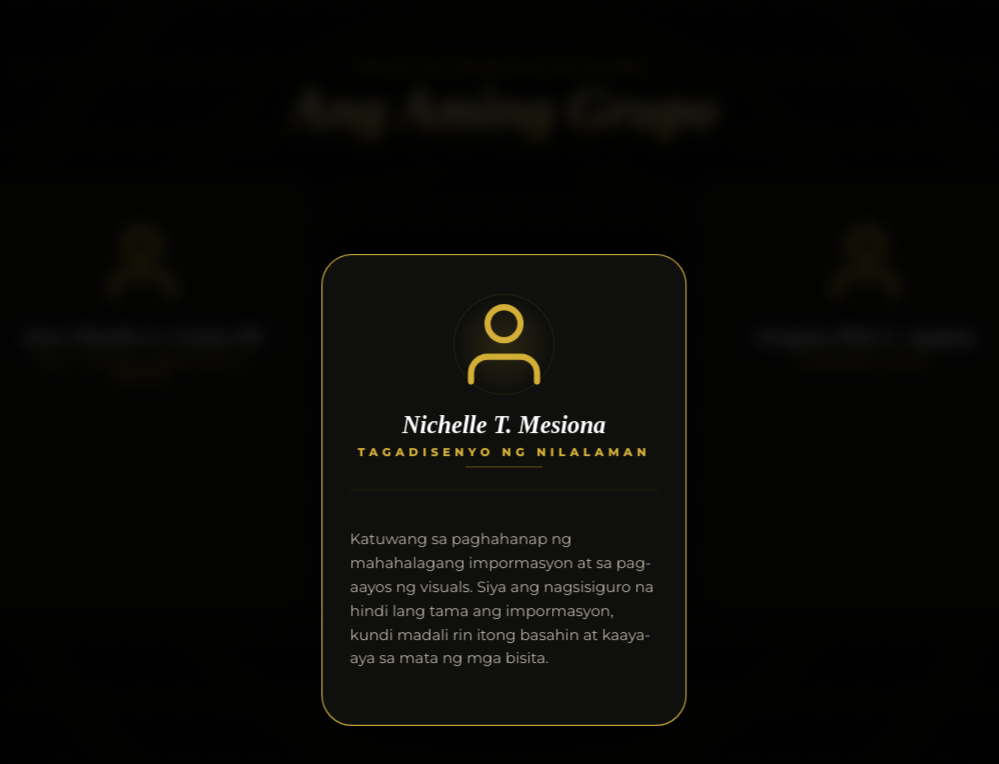
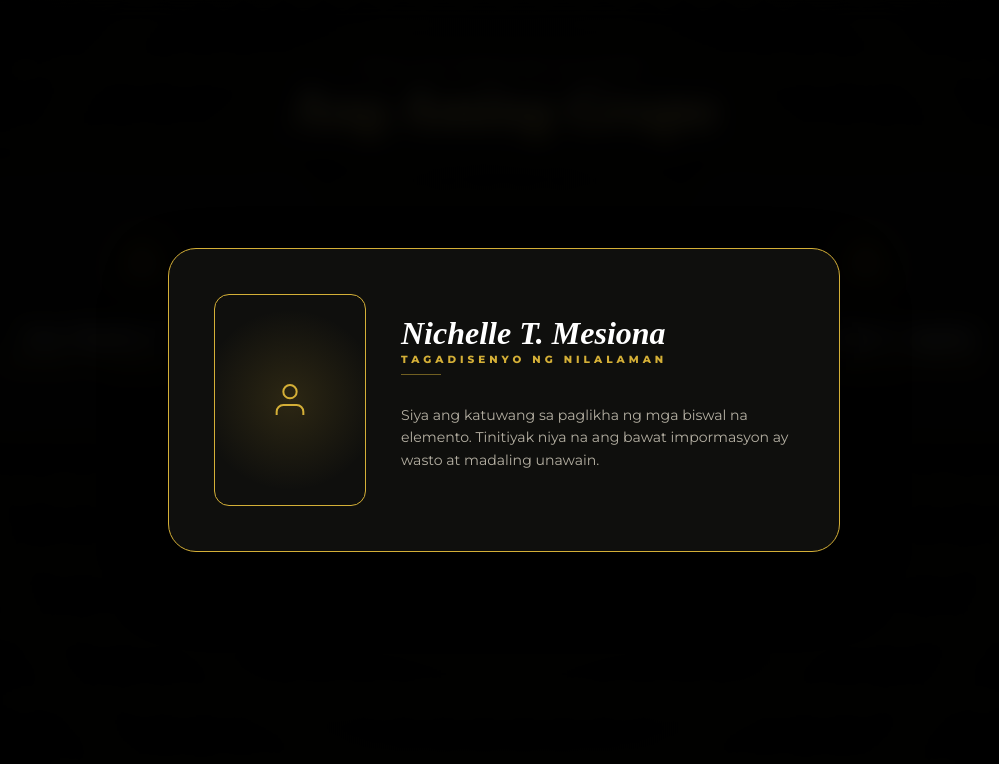
Before and after one commit to ZombieArmor9212/g-advocacy-site, a plain HTML site: page team.html in a window 1280 px wide. Both pictures are taken after a click on the element 640 px from the left and 305 px from the top of the page. Shown: the whole page, without its empty margins (136-1135 px from the left). Drawn offline with Linux system fonts and the light colour scheme; a web font is replaced by a local one.

Commit message:
Update team.html

```diff
--- a/team.html
+++ b/team.html
@@ -9,8 +9,8 @@
             --accent: #d4af37;
             --bg: #0a0a08;
             --glass-border: rgba(212, 175, 55, 0.2);
-            --glass-dark: rgba(20, 20, 18, 0.9);
-            --fluid-curve: cubic-bezier(0.4, 0, 0.2, 1);
+            --glass-dark: rgba(20, 20, 18, 0.95);
+            --fluid-curve: cubic-bezier(0.19, 1, 0.22, 1);
         }
 
         body {
@@ -31,98 +31,126 @@
             z-index: -1; opacity: 0.5;
         }
 
-        /* --- TOAST --- */
-        .toast-notification {
-            position: fixed; top: 25px; right: -350px;
-            width: 280px; background: var(--glass-dark);
-            backdrop-filter: blur(15px); border: 1px solid var(--glass-border);
-            border-left: 4px solid var(--accent); border-radius: 16px;
-            padding: 15px 20px; z-index: 5000;
-            display: flex; align-items: center; gap: 15px;
-            box-shadow: 0 15px 35px rgba(0,0,0,0.5);
-            transition: transform 0.7s var(--fluid-curve);
-            cursor: pointer;
+        /* --- STARTUP ANIMATIONS --- */
+        .title-section {
+            text-align: center;
+            margin-top: 60px;
+            opacity: 0;
+            transform: translateY(-20px);
+            animation: fadeInDown 1.2s var(--fluid-curve) forwards;
         }
 
-        .toast-notification.show { transform: translateX(-375px); }
-
-        .toast-icon { background: rgba(212, 175, 55, 0.1); padding: 8px; border-radius: 10px; display: flex; }
-
-        /* --- TITLE --- */
-        .title-section { text-align: center; margin-top: 60px; opacity: 0; animation: revealTitle 1.2s var(--fluid-curve) forwards; }
+        @keyframes fadeInDown {
+            to { opacity: 1; transform: translateY(0); }
+        }
 
         h1 {
             font-family: 'Playfair Display', serif; font-size: clamp(2rem, 6vw, 3.5rem);
             font-weight: 900; font-style: italic; margin: 0;
             background: linear-gradient(to bottom, #fffaf0, #d4af37);
             -webkit-background-clip: text; -webkit-text-fill-color: transparent;
-            filter: drop-shadow(0 8px 12px rgba(0,0,0,0.5));
         }
-
         .title-tag { font-size: 0.7rem; letter-spacing: 5px; text-transform: uppercase; color: var(--accent); margin-bottom: 3px; font-weight: 700; }
 
-        /* --- CARDS GRID --- */
         .container { display: flex; flex-wrap: wrap; justify-content: center; gap: 30px; padding: 40px 20px; width: 100%; max-width: 1200px; }
 
+        /* --- CARD BASE --- */
         .card {
             background: rgba(20, 20, 18, 0.7); backdrop-filter: blur(20px);
             border: 1px solid var(--glass-border); border-radius: 28px;
             padding: 35px 25px; width: 280px; text-align: center; cursor: pointer;
-            z-index: 1; opacity: 0; transform: translateY(30px);
-            transition: transform 0.4s var(--fluid-curve),
-                        box-shadow 0.4s ease,
-                        border-color 0.4s ease,
-                        opacity 0.4s ease;
+            z-index: 1;
+            display: flex; flex-direction: column; align-items: center;
+            position: relative;
+
+            /* Initial state for startup animation */
+            opacity: 0;
+            transform: translateY(40px) scale(0.9);
+            transition: transform 0.8s var(--fluid-curve), opacity 0.6s ease, border-color 0.4s ease, box-shadow 0.4s ease;
         }
 
-        .member-name { font-family: 'Playfair Display', serif; font-weight: 900; font-style: italic; font-size: 1.4rem; margin: 15px 0 5px 0; color: #ffffff; }
-        .member-role { font-size: 0.65rem; letter-spacing: 4px; text-transform: uppercase; color: var(--accent); font-weight: 800; }
-        .member-role::after { content: ""; display: block; width: 25%; height: 1px; background: var(--accent); margin: 6px auto; opacity: 0.4; }
+        /* Class added by JS on load */
+        .card.reveal {
+            opacity: 1;
+            transform: translateY(0) scale(1);
+        }
 
-        .card:hover:not(.active) { transform: translateY(-10px); border-color: var(--accent); box-shadow: 0 20px 40px rgba(0,0,0,0.6); }
+        .card:hover:not(.active) { transform: translateY(-10px); border-color: var(--accent); }
 
-        .card.active { z-index: 2000; background: #0f0f0d; border-color: var(--accent); cursor: default; }
+        /* --- PASSPORT ACTIVE STATE --- */
+        .card.active {
+            width: 580px;
+            flex-direction: row;
+            text-align: left;
+            align-items: center;
+            padding: 45px;
+            cursor: default;
+            z-index: 2000;
+            background: #0f0f0d;
+            border-color: var(--accent);
+            box-shadow: 0 30px 60px rgba(0,0,0,0.8);
+            position: fixed;
+            top: 50%; left: 50%;
+            margin: 0;
+            opacity: 1; /* Ensure it stays visible */
+        }
 
         .avatar-glow {
-            width: 90px; height: 90px; background: radial-gradient(circle, rgba(212, 175, 55, 0.15) 0%, transparent 70%);
-            border-radius: 50%; margin: 0 auto 5px; display: flex; align-items: center; justify-content: center;
-            border: 1px solid rgba(212, 175, 55, 0.1); transition: 0.4s var(--fluid-curve);
+            width: 90px; height: 90px;
+            background: radial-gradient(circle, rgba(212, 175, 55, 0.15) 0%, transparent 70%);
+            border-radius: 15px;
+            display: flex; align-items: center; justify-content: center;
+            border: 1px solid rgba(212, 175, 55, 0.2);
+            transition: all 0.8s var(--fluid-curve);
+            flex-shrink: 0;
         }
 
-        /* --- REVEALED INFO --- */
+        .active .avatar-glow {
+            width: 150px; height: 210px;
+            margin-right: 35px;
+            border: 1px solid var(--accent);
+        }
+
+        .member-info-wrapper { flex-grow: 1; }
+
+        .member-name {
+            font-family: 'Playfair Display', serif; font-weight: 900; font-style: italic;
+            font-size: 1.4rem; margin: 15px 0 5px 0; color: #ffffff;
+        }
+        .active .member-name { font-size: 2rem; margin: 0; line-height: 1.2; }
+
+        .member-role {
+            font-size: 0.65rem; letter-spacing: 4px; text-transform: uppercase;
+            color: var(--accent); font-weight: 800;
+        }
+        .member-role::after { content: ""; display: block; width: 40px; height: 1px; background: var(--accent); margin: 8px 0; opacity: 0.5; }
+        .card:not(.active) .member-role::after { margin: 8px auto; width: 20%; }
+
         .hidden-info {
             max-height: 0; overflow: hidden; opacity: 0;
-            transition: max-height 0.4s var(--fluid-curve), opacity 0.4s ease;
-            font-size: 0.85rem; color: #b5b0a3; line-height: 1.6; text-align: left;
+            font-size: 0.88rem; color: #b5b0a3; line-height: 1.6;
+            transition: all 0.5s ease;
         }
 
         .active .hidden-info {
-            max-height: 400px; opacity: 1; margin-top: 20px; padding-top: 20px;
-            border-top: 1px solid rgba(212, 175, 55, 0.1);
+            max-height: 400px; opacity: 1; margin-top: 15px;
         }
 
         #overlay {
             position: fixed; top: 0; left: 0; width: 100%; height: 100%;
-            background: rgba(0,0,0,0.8); backdrop-filter: blur(8px);
+            background: rgba(0,0,0,0.9); backdrop-filter: blur(12px);
             opacity: 0; visibility: hidden; z-index: 999;
-            transition: opacity 0.4s var(--fluid-curve), visibility 0.4s;
+            transition: 0.5s;
         }
         #overlay.show { opacity: 1; visibility: visible; }
 
-        @keyframes revealTitle { from { opacity: 0; transform: scale(0.98); } to { opacity: 1; transform: scale(1); } }
+        @media (max-width: 650px) {
+            .card.active { width: 90vw; flex-direction: column; text-align: center; padding: 30px; }
+            .active .avatar-glow { margin: 0 0 20px 0; width: 120px; height: 160px; }
+        }
     </style>
 </head>
 <body>
-
-    <div class="toast-notification" id="tipToast" onclick="hideToast()">
-        <div class="toast-icon">
-            <svg viewBox="0 0 24 24" width="20" height="20" fill="none" stroke="#d4af37" stroke-width="2" stroke-linecap="round" stroke-linejoin="round"><circle cx="12" cy="12" r="10"></circle><line x1="12" y1="16" x2="12" y2="12"></line><line x1="12" y1="8" x2="12.01" y2="8"></line></svg>
-        </div>
-        <div class="toast-content">
-            <h4 style="margin: 0; color: #fffaf0; font-size: 0.9rem;">Tip ng System</h4>
-            <p style="margin: 0; color: #c9c2b5; font-size: 0.75rem;">I-click ang mga card para sa detalye.</p>
-        </div>
-    </div>
 
     <div id="overlay"></div>
 
@@ -134,92 +162,117 @@
     <div class="container">
         <div class="card" onclick="toggleCard(this)">
             <div class="avatar-glow">
-                <svg viewBox="0 0 24 24" fill="none" stroke="#d4af37" stroke-width="1.5" stroke-linecap="round" stroke-linejoin="round"><path d="M20 21v-2a4 4 0 0 0-4-4H8a4 4 0 0 0-4 4v2"></path><circle cx="12" cy="7" r="4"></circle></svg>
+                <svg viewBox="0 0 24 24" width="40" height="40" fill="none" stroke="#d4af37" stroke-width="1.2"><path d="M20 21v-2a4 4 0 0 0-4-4H8a4 4 0 0 0-4 4v2"></path><circle cx="12" cy="7" r="4"></circle></svg>
             </div>
+            <div class="member-info-wrapper">
                 <div class="member-name">Jose Charito A. Cortez III</div>
-            <div class="member-role">Full-Stack Creator & Owner</div>
+                <div class="member-role">Punong Tagabuo at May-ari</div>
                 <div class="hidden-info">
-                <p><strong>Siya ang tanging gumawa ng kabuuan ng website na ito.</strong> Mula sa konsepto, coding ng logic, disenyo ng bawat pahina, hanggang sa pag-manage ng GitHub repository—siya ang mag-isang bumuo at nagpatakbo sa teknikal na aspeto ng proyekto. Siya ang nagsilbing "anchor" na binuhat ang lahat ng gawain upang maging matagumpay ang platform na ito.</p>
+                    <p>Siya ang tanging arkitekto ng buong platapormang ito. Mula sa pundasyon ng coding hanggang sa huling detalye ng disenyo, binuhat niya ang teknikal na aspeto ng proyekto.</p>
+                </div>
             </div>
         </div>
 
         <div class="card" onclick="toggleCard(this)">
             <div class="avatar-glow">
-                <svg viewBox="0 0 24 24" fill="none" stroke="#d4af37" stroke-width="1.5" stroke-linecap="round" stroke-linejoin="round"><path d="M20 21v-2a4 4 0 0 0-4-4H8a4 4 0 0 0-4 4v2"></path><circle cx="12" cy="7" r="4"></circle></svg>
+                <svg viewBox="0 0 24 24" width="40" height="40" fill="none" stroke="#d4af37" stroke-width="1.2"><path d="M20 21v-2a4 4 0 0 0-4-4H8a4 4 0 0 0-4 4v2"></path><circle cx="12" cy="7" r="4"></circle></svg>
             </div>
+            <div class="member-info-wrapper">
                 <div class="member-name">Nichelle T. Mesiona</div>
                 <div class="member-role">Tagadisenyo ng Nilalaman</div>
                 <div class="hidden-info">
-                <p>Katuwang sa paghahanap ng mahahalagang impormasyon at sa pag-aayos ng visuals. Siya ang nagsisiguro na hindi lang tama ang impormasyon, kundi madali rin itong basahin at kaaya-aya sa mata ng mga bisita.</p>
+                    <p>Siya ang katuwang sa paglikha ng mga biswal na elemento. Tinitiyak niya na ang bawat impormasyon ay wasto at madaling unawain.</p>
+                </div>
             </div>
         </div>
 
         <div class="card" onclick="toggleCard(this)">
             <div class="avatar-glow">
-                <svg viewBox="0 0 24 24" fill="none" stroke="#d4af37" stroke-width="1.5" stroke-linecap="round" stroke-linejoin="round"><path d="M20 21v-2a4 4 0 0 0-4-4H8a4 4 0 0 0-4 4v2"></path><circle cx="12" cy="7" r="4"></circle></svg>
+                <svg viewBox="0 0 24 24" width="40" height="40" fill="none" stroke="#d4af37" stroke-width="1.2"><path d="M20 21v-2a4 4 0 0 0-4-4H8a4 4 0 0 0-4 4v2"></path><circle cx="12" cy="7" r="4"></circle></svg>
             </div>
+            <div class="member-info-wrapper">
                 <div class="member-name">Gregory Kim C. Aquino</div>
-            <div class="member-role">Mananaliksik</div>
+                <div class="member-role">Mananaliksik ng Datos</div>
                 <div class="hidden-info">
-                <p>Siya ang naghahanap ng mga tamang impormasyon at datos. Siya rin ang tumutulong sa pag-iisip ng mga aspeto ng disenyo para maging malinaw at makabuluhan ang ating mensahe sa bawat Pilipino.</p>
+                    <p>Siya ang nagsisilbing gabay sa paghahanap ng katotohanan sa pamamagitan ng masusing pananaliksik at pagpapatunay ng datos.</p>
+                </div>
             </div>
         </div>
     </div>
 
     <script>
         const overlay = document.getElementById('overlay');
+        let activeCard = null;
+        let placeholder = document.createElement('div');
 
-        window.addEventListener('load', () => {
-            document.querySelectorAll('.card').forEach((card, i) => {
+        // --- STARTUP ANIMATION LOGIC ---
+        window.addEventListener('DOMContentLoaded', () => {
+            const cards = document.querySelectorAll('.card');
+            cards.forEach((card, index) => {
                 setTimeout(() => {
-                    card.style.opacity = '1';
-                    card.style.transform = 'translateY(0)';
-                }, 150 * (i + 1));
+                    card.classList.add('reveal');
+                }, 400 + (index * 200)); // Staggered delay
+            });
         });
 
-            setTimeout(() => {
-                const toast = document.getElementById('tipToast');
-                if(toast) {
-                    toast.classList.add('show');
-                    setTimeout(() => hideToast(), 6000);
-                }
-            }, 1000);
-        });
+        function toggleCard(card) {
+            if (card.classList.contains('active')) return;
 
-        function hideToast() {
-            const toast = document.getElementById('tipToast');
-            if(toast) toast.classList.remove('show');
-        }
+            activeCard = card;
+            const first = card.getBoundingClientRect();
 
-        function toggleCard(card) {
-            if (card.classList.contains('active')) {
-                closeActiveCard();
-                return;
-            }
-
-            closeActiveCard();
-            hideToast();
-
-            const rect = card.getBoundingClientRect();
-            const centerX = window.innerWidth / 2;
-            const centerY = window.innerHeight / 2;
-            const moveX = centerX - (rect.left + rect.width / 2);
-            const moveY = centerY - (rect.top + rect.height / 2);
+            placeholder.style.width = first.width + 'px';
+            placeholder.style.height = first.height + 'px';
+            card.after(placeholder);
 
             card.classList.add('active');
             overlay.classList.add('show');
-            card.style.transform = `translate(${moveX}px, ${moveY}px) scale(1.1)`;
             document.body.style.overflow = 'hidden';
+
+            const last = card.getBoundingClientRect();
+            const invertX = first.left - last.left;
+            const invertY = first.top - last.top;
+            const invertScaleW = first.width / last.width;
+            const invertScaleH = first.height / last.height;
+
+            card.style.transition = 'none';
+            card.style.transform = `translate(${invertX}px, ${invertY}px) scale(${invertScaleW}, ${invertScaleH})`;
+
+            requestAnimationFrame(() => {
+                card.style.transition = 'transform 0.8s var(--fluid-curve), background 0.4s, width 0.8s, padding 0.8s';
+                card.style.transform = 'translate(-50%, -50%) scale(1, 1)';
+            });
         }
 
         function closeActiveCard() {
-            const activeCard = document.querySelector('.card.active');
-            if (activeCard) {
-                activeCard.classList.remove('active');
-                activeCard.style.transform = `translate(0, 0) scale(1)`;
-            }
+            if (!activeCard) return;
+
+            const card = activeCard;
+            const first = card.getBoundingClientRect();
+
+            card.classList.remove('active');
+            card.style.position = 'absolute';
+            const last = placeholder.getBoundingClientRect();
+            card.classList.add('active');
+            card.style.position = '';
+
+            const invertX = last.left - first.left;
+            const invertY = last.top - first.top;
+            const scaleW = last.width / first.width;
+            const scaleH = last.height / first.height;
+
+            card.style.transform = `translate(calc(-50% + ${invertX}px), calc(-50% + ${invertY}px)) scale(${scaleW}, ${scaleH})`;
             overlay.classList.remove('show');
+
+            card.addEventListener('transitionend', function handler() {
+                card.classList.remove('active');
+                card.style.transform = '';
+                card.style.transition = 'transform 0.8s var(--fluid-curve), opacity 0.6s ease';
+                placeholder.remove();
                 document.body.style.overflow = 'auto';
+                activeCard = null;
+                card.removeEventListener('transitionend', handler);
+            }, { once: true });
         }
 
         overlay.onclick = closeActiveCard;
```
Lines whose indentation alone changed are shown as unchanged.
